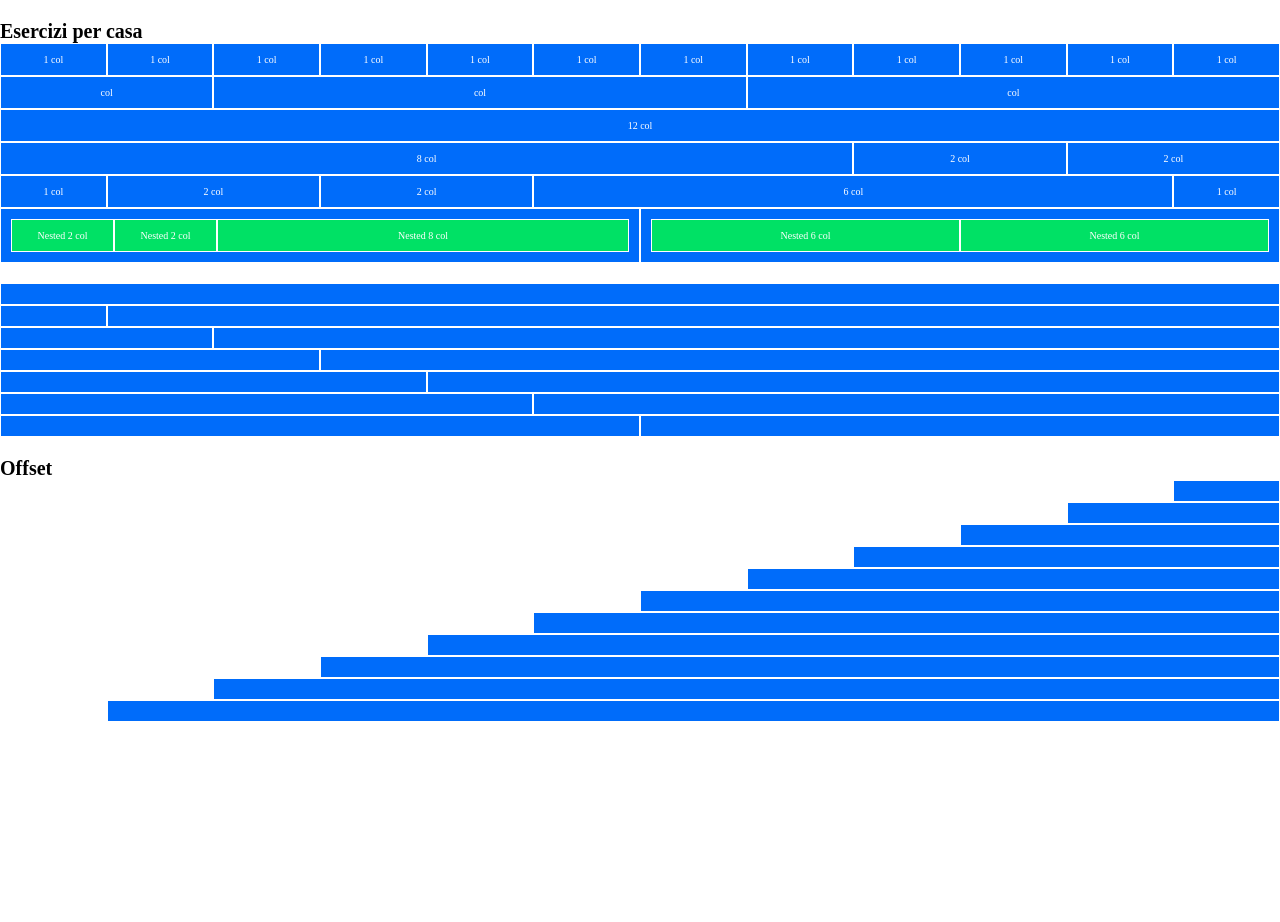
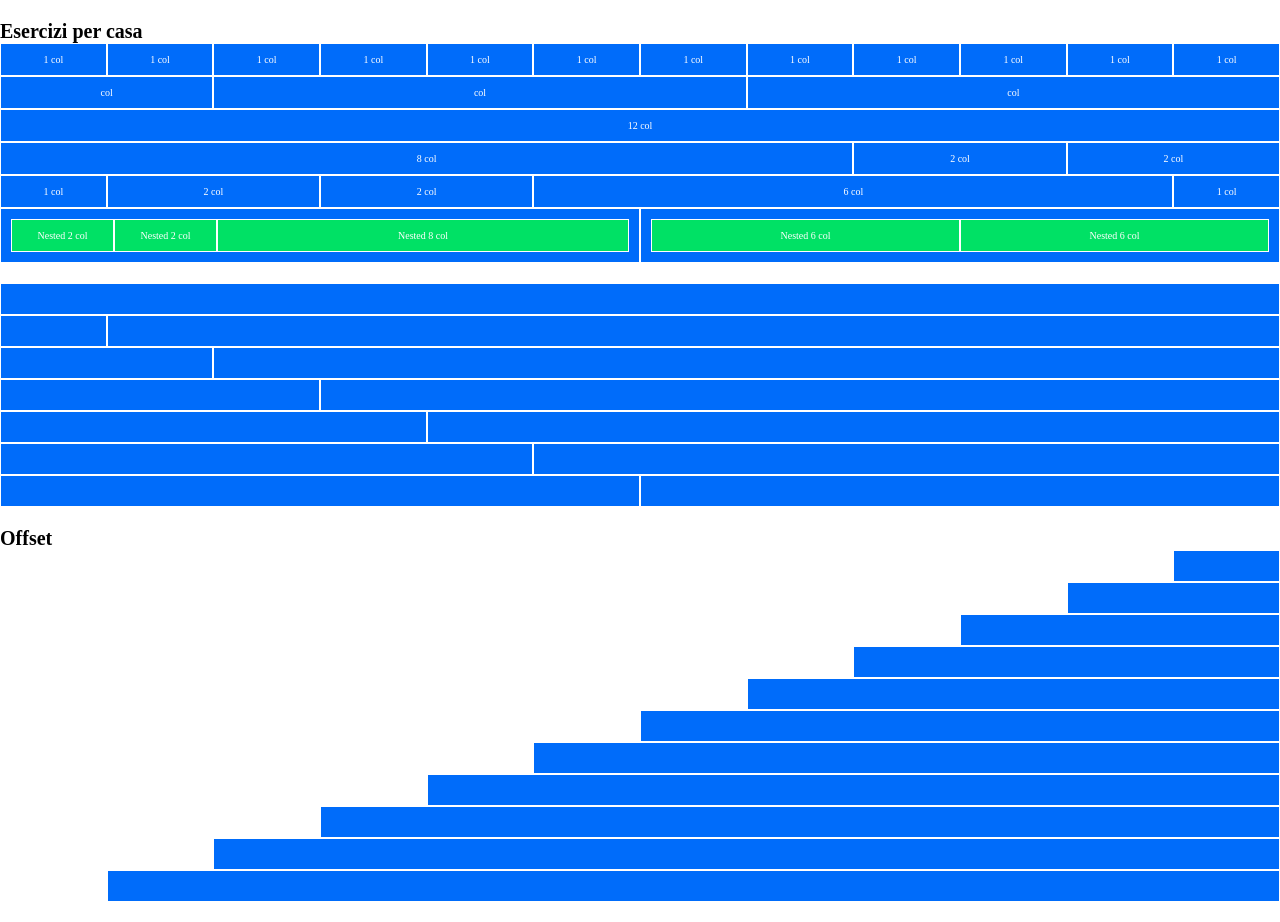
Before and after one commit to Crisano97/html-css-12bool, a plain HTML site: page index.html in a window 1280 px wide. Before the commit the page ends 800 px from the top, so only its background shows below. Drawn offline with Linux system fonts and the light colour scheme.

Commit message:
fix ai padding delle colonne

```diff
--- a/css/style.css
+++ b/css/style.css
@@ -17,3 +17,8 @@
  .nested div {
      padding: 10px 0;
  }
+
+
+ .p-t-b {
+    padding: 15px 0;
+}
--- a/index.html
+++ b/index.html
@@ -66,56 +66,56 @@
     </div>
     <div class="container-fluid m-t-b">
         <div class="row">
-            <div class="col-12 col-sm-12 col-md-12 col-lg-12"></div>
+            <div class="p-t-b col-12 col-sm-12 col-md-12 col-lg-12"></div>
         </div>
         <div class="row">
-            <div class="col-1 col-sm-1 col-md-1 col-lg-1"></div>
-            <div class="col-11 col-sm-11 col-md-11 col-lg-11"></div>
+            <div class="p-t-b col-1 col-sm-1 col-md-1 col-lg-1"></div>
+            <div class="p-t-b col-11 col-sm-11 col-md-11 col-lg-11"></div>
         </div>
         <div class="row">
-            <div class="col-2 col-sm-2 col-md-2 col-lg-2"></div>
-            <div class="col-10 col-sm-10 col-md-10 col-lg-10"></div>
+            <div class="p-t-b col-2 col-sm-2 col-md-2 col-lg-2"></div>
+            <div class="p-t-b col-10 col-sm-10 col-md-10 col-lg-10"></div>
         </div>
         <div class="row">
-            <div class="col-3 col-sm-3 col-md-3 col-lg-3"></div>
-            <div class="col-9 col-sm-9 col-md-9 col-lg-9"></div>
+            <div class="p-t-b col-3 col-sm-3 col-md-3 col-lg-3"></div>
+            <div class="p-t-b col-9 col-sm-9 col-md-9 col-lg-9"></div>
         </div>
         <div class="row">
-            <div class="col-4 col-sm-4 col-md-4 col-lg-4"></div>
-            <div class="col-8 col-sm-8 col-md-8 col-lg-8"></div>
+            <div class="p-t-b col-4 col-sm-4 col-md-4 col-lg-4"></div>
+            <div class="p-t-b col-8 col-sm-8 col-md-8 col-lg-8"></div>
         </div>
         <div class="row">
-            <div class="col-5 col-sm-5 col-md-5 col-lg-5"></div>
-            <div class="col-7 col-sm-7 col-md-7 col-lg-7"></div>
+            <div class="p-t-b col-5 col-sm-5 col-md-5 col-lg-5"></div>
+            <div class="p-t-b col-7 col-sm-7 col-md-7 col-lg-7"></div>
         </div>
         <div class="row">
-            <div class="col-6 col-sm-6 col-md-6 col-lg-6"></div>
-            <div class="col-6 col-sm-6 col-md-6 col-lg-6"></div>
+            <div class="p-t-b col-6 col-sm-6 col-md-6 col-lg-6"></div>
+            <div class="p-t-b col-6 col-sm-6 col-md-6 col-lg-6"></div>
         </div>
     </div>
     <div class="container-fluid m-t-b">
         <span class="f-s-w">Offset</span>
-        <div class="row col-offset-11 col-sm-offset-11 col-md-offset-11 col-lg-offset-11">
+        <div class="row p-t-b col-offset-11 col-sm-offset-11 col-md-offset-11 col-lg-offset-11">
         </div>
-        <div class="row col-offset-10 col-sm-offset-10 col-md-offset-10 col-lg-offset-10">
+        <div class="row p-t-b col-offset-10 col-sm-offset-10 col-md-offset-10 col-lg-offset-10">
         </div>
-        <div class="row col-offset-9 col-sm-offset-9 col-md-offset-9 col-lg-offset-9">
+        <div class="row p-t-b col-offset-9 col-sm-offset-9 col-md-offset-9 col-lg-offset-9">
         </div>
-        <div class="row col-offset-8 col-sm-offset-8 col-md-offset-8 col-lg-offset-8">
+        <div class="row p-t-b col-offset-8 col-sm-offset-8 col-md-offset-8 col-lg-offset-8">
         </div>
-        <div class="row col-offset-7 col-sm-offset-7 col-md-offset-7 col-lg-offset-7">
+        <div class="row p-t-b col-offset-7 col-sm-offset-7 col-md-offset-7 col-lg-offset-7">
         </div>
-        <div class="row col-offset-6 col-sm-offset-6 col-md-offset-6 col-lg-offset-6">
+        <div class="row p-t-b col-offset-6 col-sm-offset-6 col-md-offset-6 col-lg-offset-6">
         </div>
-        <div class="row col-offset-5 col-sm-offset-5 col-md-offset-5 col-lg-offset-5">
+        <div class="row p-t-b col-offset-5 col-sm-offset-5 col-md-offset-5 col-lg-offset-5">
         </div>
-        <div class="row col-offset-4 col-sm-offset-4 col-md-offset-4 col-lg-offset-4">
+        <div class="row p-t-b col-offset-4 col-sm-offset-4 col-md-offset-4 col-lg-offset-4">
         </div>
-        <div class="row col-offset-3 col-sm-offset-3 col-md-offset-3 col-lg-offset-3">
+        <div class="row p-t-b col-offset-3 col-sm-offset-3 col-md-offset-3 col-lg-offset-3">
         </div>
-        <div class="row col-offset-2 col-sm-offset-2 col-md-offset-2 col-lg-offset-2">
+        <div class="row p-t-b col-offset-2 col-sm-offset-2 col-md-offset-2 col-lg-offset-2">
         </div>
-        <div class="row col-offset-1 col-sm-offset-1 col-md-offset-1 col-lg-offset-1">
+        <div class="row p-t-b col-offset-1 col-sm-offset-1 col-md-offset-1 col-lg-offset-1">
         </div>
     </div>
 
```
